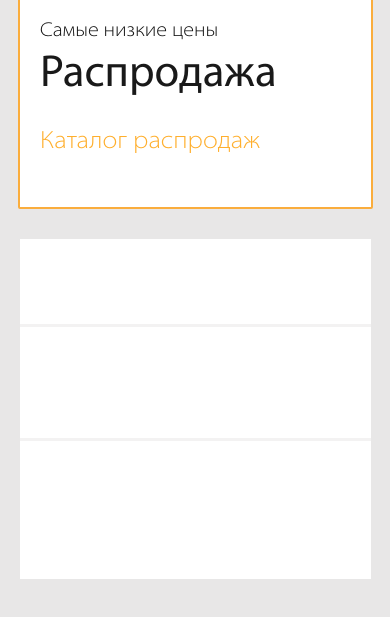
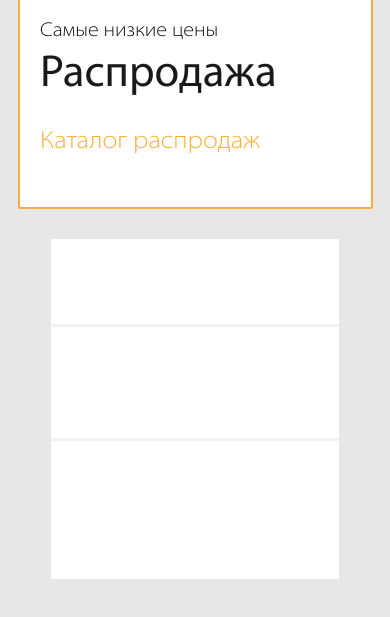
Before and after one commit to VladaBelaya/requestDesign, a website: page src/index.html in a window 390 px wide. Shown: the part 761-1378 px from the top of the page. Drawn offline with nearby package versions, Linux system fonts and the light colour scheme.

Commit message:
поправки

```diff
--- a/src/sass/_media.sass
+++ b/src/sass/_media.sass
@@ -749,7 +749,8 @@
     .swiper-container
         height: 500px
     .brands
-        width: 90%
+        &_mobile
+            width: 518px
         &__link
             &:nth-child(1)
                 padding: 0 60px 0 0
@@ -977,6 +978,8 @@
         margin-left: 50px
     .brands
         min-height: 340px
+        &_mobile
+            width: 288px
         &__link
             img
                 height: 25px
```
Also changed, not shown: src/css/style.min.css.
